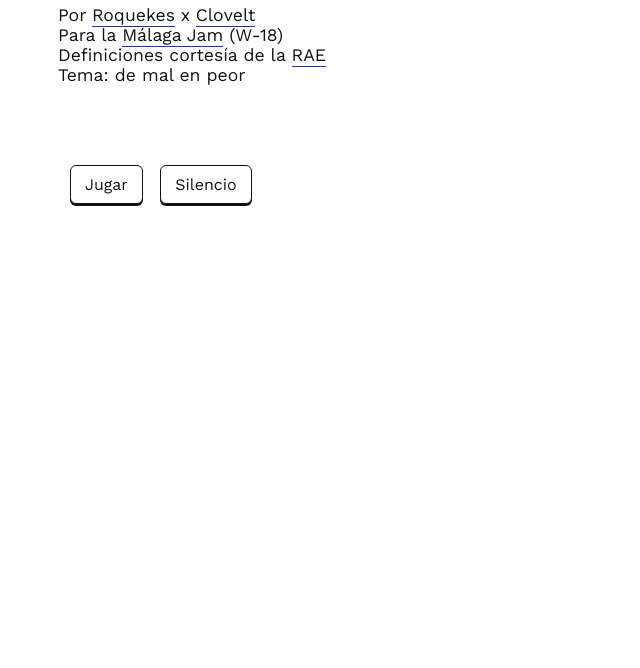
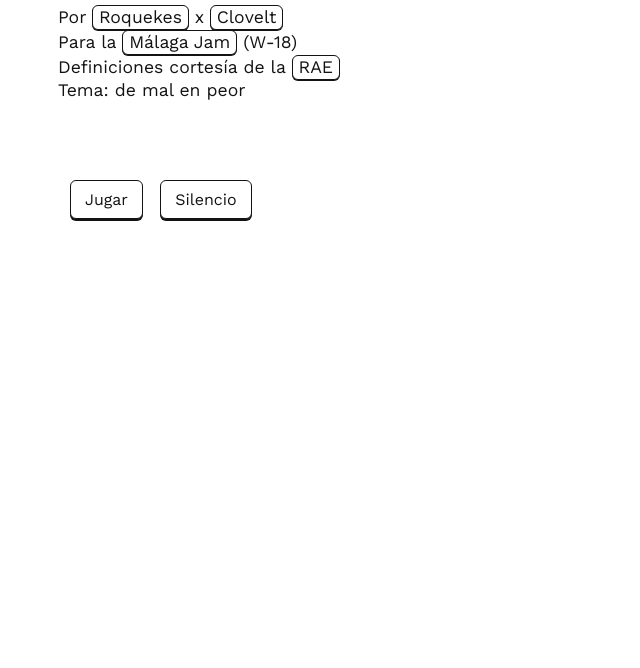
Before and after one commit to clovelt/juego-de-palabras, a website: page public/index.html in a window 1280 px wide. Shown: the part 132-800 px from the top of the page, without its empty margins (0-640 px from the left). Drawn offline with nearby package versions, Linux system fonts and the light colour scheme; a web font is replaced by a local one.

Commit message:
Refine intro link styling

```diff
--- a/public/index.html
+++ b/public/index.html
@@ -90,15 +90,26 @@
         }
 
         #credits a {
+            display: inline-block;
             color: #131313;
-            border-bottom: 1px solid #1a30d7;
-            padding-bottom: 1px;
+            background: #fff;
+            border: 1px solid #131313;
+            border-radius: 6px;
+            box-shadow: 0 1px 0 #131313;
+            padding: 1px 6px 2px;
             text-decoration: none;
+            transition: transform 140ms ease, box-shadow 140ms ease, background-color 140ms ease;
         }
 
         #credits a:hover {
-            color: #1a30d7;
             background: #f7f7f2;
+            box-shadow: 0 3px 0 #131313;
+            transform: translateY(-2px);
+        }
+
+        #credits a:active {
+            box-shadow: 0 1px 0 #131313;
+            transform: translateY(1px);
         }
 
         #current-word {
```
Also changed, not shown: public/favicon.svg.
